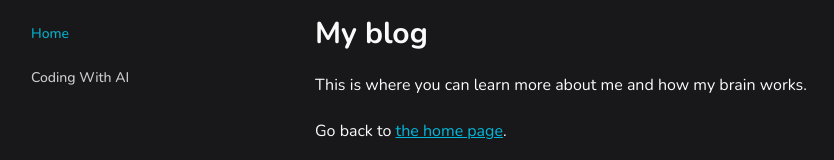
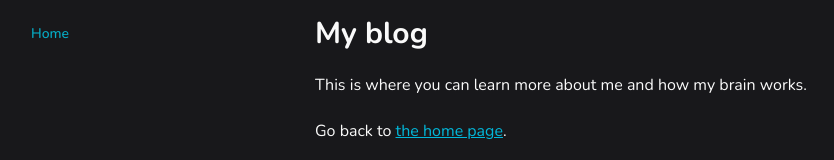
Before and after one commit to vitorwlima/vitorwlima-site, a Next.js app: page /blog in a window 1280 px wide. Shown: the top 160 px of the page, without its empty margins (1-835 px from the left). Built offline with nearby package versions, Linux system fonts and the light colour scheme.

Commit message:
next paths

```diff
--- a/app/blog/[id]/page.tsx
+++ b/app/blog/[id]/page.tsx
@@ -1,6 +1,10 @@
-import { getPostBySlug } from "@/posts";
+import { getPostBySlug, listPosts } from "@/posts";
 import { Post } from "../components/post";
 import { notFound } from "next/navigation";
+
+export const generateStaticParams = async () => {
+  return listPosts().map(({ slug }) => ({ id: slug }));
+};
 
 export const generateMetadata = async ({
   params,
--- a/posts/index.ts
+++ b/posts/index.ts
@@ -14,11 +14,11 @@ export type Post = PostMeta & {
 const POSTS_DIR = path.join(process.cwd(), "posts");
 
 const POST_INDEX: PostMeta[] = [
-  {
-    slug: "coding-with-ai",
-    title: "Coding With AI",
-    date: "28/10/2025",
-  },
+  // {
+  //   slug: "coding-with-ai",
+  //   title: "Coding With AI",
+  //   date: "28/10/2025",
+  // },
 ];
 
 export const listPosts = () => POST_INDEX;
```
